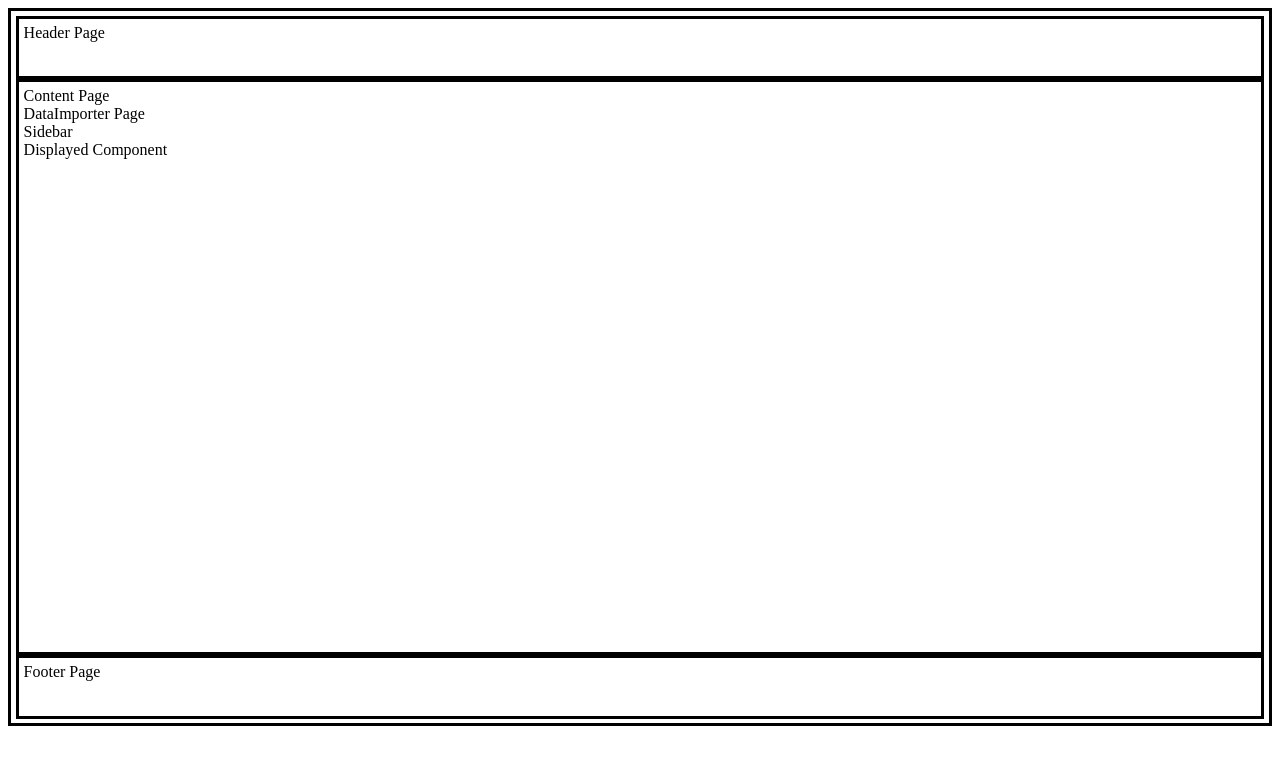
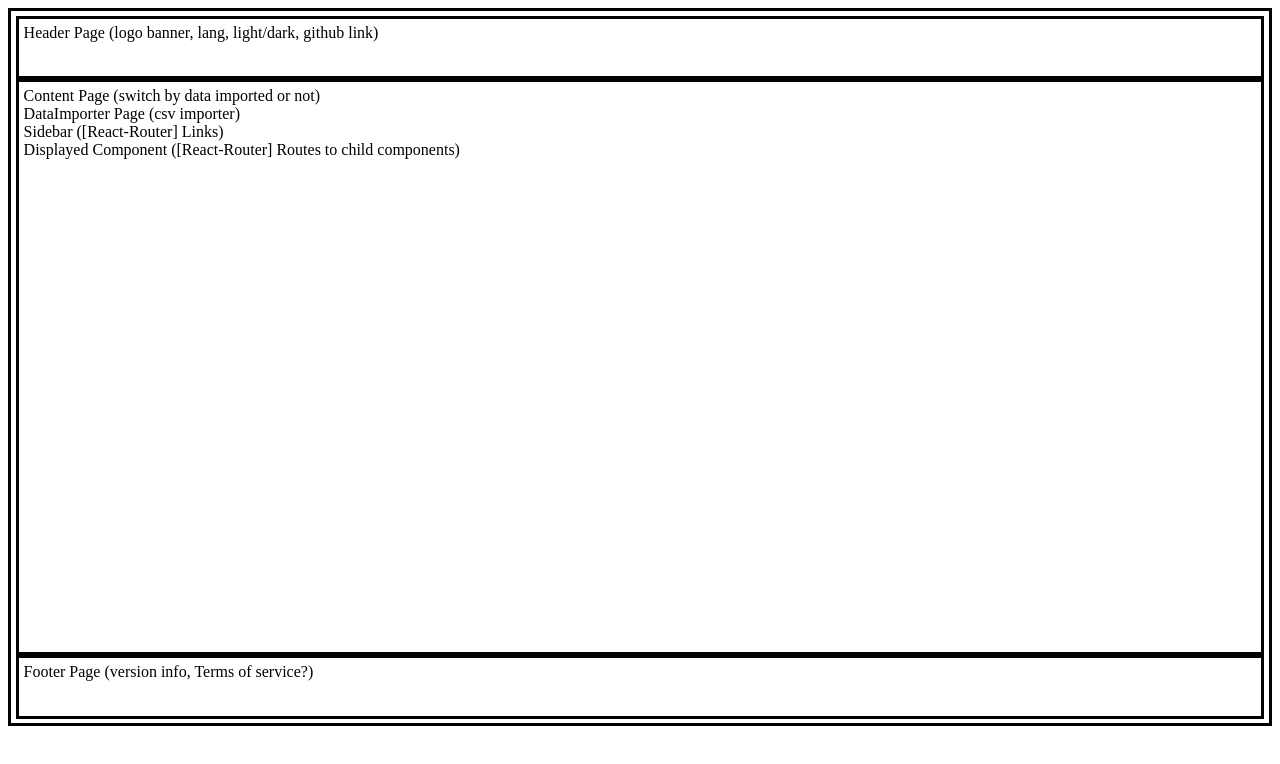
Before and after one commit to hjcian/inertia-web, a React (Create React App) app: page / in a window 1280 px wide. Shown: the top 764 px of the page. Built offline with nearby package versions, Linux system fonts and the light colour scheme.

Commit message:
docs: add TODO to content

```diff
--- a/src/Home/Content/Content.js
+++ b/src/Home/Content/Content.js
@@ -4,8 +4,7 @@ import DataImporter from './DataImporter/DataImporter'
 // deal with switch logic
 const Content = () => {
     return <div className="Content">
-        Content Page
-
+        Content Page (switch by data imported or not)
         <DataImporter />
         <Dashboard />
         </div>
--- a/src/Home/Content/Dashboard/Dashboard.js
+++ b/src/Home/Content/Dashboard/Dashboard.js
@@ -1,10 +1,10 @@
 const Dashboard = () => {
     return <div className="Dashboard">
         <div>
-            Sidebar
+            Sidebar ([React-Router] Links)
         </div>
         <div>
-            Displayed Component
+            Displayed Component ([React-Router] Routes to child components)
         </div>
     </div>
   }
--- a/src/Home/Content/DataImporter/DataImporter.js
+++ b/src/Home/Content/DataImporter/DataImporter.js
@@ -1,5 +1,7 @@
 const DataImporter = () => {
-  return <div>DataImporter Page</div>
+  return <div>
+      DataImporter Page (csv importer)
+    </div>
 }
 
 export default DataImporter
--- a/src/Home/Footer/Footer.js
+++ b/src/Home/Footer/Footer.js
@@ -1,7 +1,7 @@
-// TODO:
-// Version info
 const Footer = () => {
-  return <div className="Footer">Footer Page</div>
+  return <div className="Footer">
+      Footer Page (version info, Terms of service?)
+    </div>
 }
 
 export default Footer
--- a/src/Home/Header/Header.js
+++ b/src/Home/Header/Header.js
@@ -1,5 +1,7 @@
 const Header = () => {
-  return <div className="Header">Header Page</div>
+  return <div className="Header">
+      Header Page (logo banner, lang, light/dark, github link)
+    </div>
 }
 
 export default Header
```
